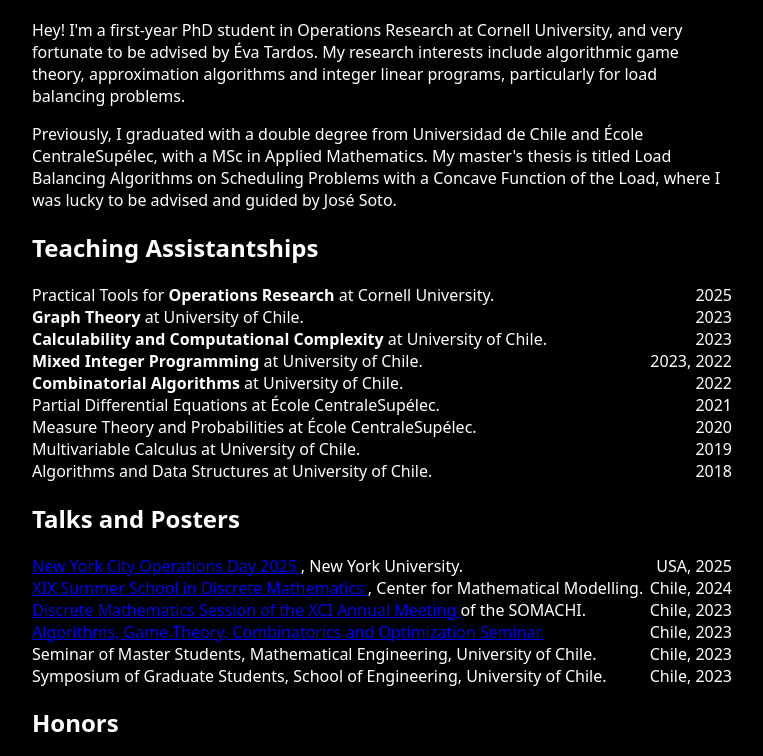
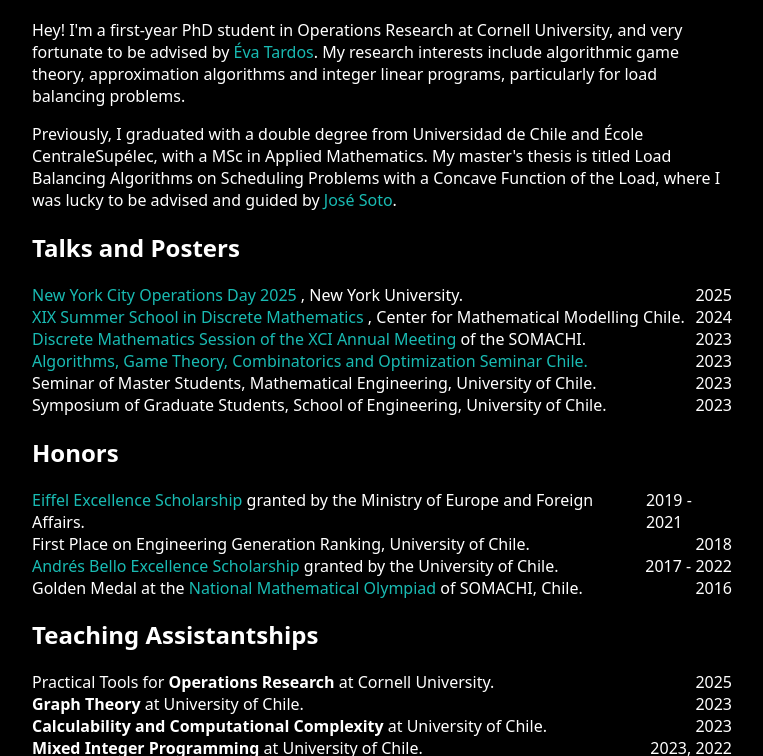
Before and after one commit to ElCrisLWH/ElCrisLWH.github.io, a plain HTML site: page index.html in a window 1280 px wide. Shown: the part 406-1162 px from the top of the page, without its empty margins (258-1021 px from the left). Drawn offline with Linux system fonts and the light colour scheme.

Commit message:
minor style fix

```diff
--- a/index.html
+++ b/index.html
@@ -28,7 +28,8 @@
 
 		<p>
 			Hey! I'm a first-year PhD student in Operations Research at Cornell University, and very fortunate to be
-			advised by Éva Tardos.
+			advised by
+			<a href="https://www.cs.cornell.edu/~eva/">Éva Tardos</a>.
 			My research interests include algorithmic game theory, approximation algorithms and integer linear programs,
 			particularly for load balancing problems.
 		</p>
@@ -37,8 +38,84 @@
 			Previously, I graduated with a double degree from Universidad de Chile and École CentraleSupélec, with a MSc
 			in Applied Mathematics.
 			My master's thesis is titled Load Balancing Algorithms on Scheduling Problems with a Concave Function of the
-			Load, where I was lucky to be advised and guided by José Soto.
+			Load, where I was lucky to be advised and guided by
+			<a href="https://www.dim.uchile.cl/~jsoto/">José Soto</a>.
 		</p>
+
+
+		<h2>Talks and Posters</h2>
+
+		<div class="bullet">
+			<span class="left"> <a href="https://sites.google.com/stern.nyu.edu/nyc-ops-day-2025/home">
+					New York City Operations Day 2025
+				</a>, New York University.
+			</span>
+			<span class="right"> 2025 </span>
+		</div>
+
+		<div class="bullet">
+			<span class="left"> <a href="https://eventos.cmm.uchile.cl/discretas2024/">
+					XIX Summer School in Discrete Mathematics
+				</a>, Center for Mathematical Modelling Chile.
+			</span>
+			<span class="right"> 2024 </span>
+		</div>
+
+		<div class="bullet">
+			<span class="left"> <a
+					href="https://sites.google.com/uchile.cl/somachi2023/actividades-cient%C3%ADficas/sesiones-tem%C3%A1ticas">
+					Discrete Mathematics Session of the XCI Annual Meeting
+				</a> of the SOMACHI. </span>
+			<span class="right"> 2023 </span>
+		</div>
+
+		<div class="bullet">
+			<span class="left"> <a href="https://sites.google.com/view/agco-seminar-chile/home">
+					Algorithms, Game Theory, Combinatorics and Optimization Seminar Chile.
+				</a>
+			</span>
+			<span class="right"> 2023 </span>
+		</div>
+
+		<div class="bullet">
+			<span class="left"> Seminar of Master Students, Mathematical Engineering, University of
+				Chile. </span>
+			<span class="right"> 2023 </span>
+		</div>
+
+		<div class="bullet">
+			<span class="left"> Symposium of Graduate Students, School of Engineering, University of Chile. </span>
+			<span class="right"> 2023 </span>
+		</div>
+
+
+		<h2>Honors</h2>
+
+		<div class="bullet">
+			<span> <a href="https://www.campusfrance.org/en/france-excellence-eiffel-scholarship-program">
+					Eiffel Excellence Scholarship
+				</a> granted by the Ministry of Europe and Foreign Affairs.
+			</span>
+			<span> 2019 - 2021 </span>
+		</div>
+		<div class="bullet">
+			<span> First Place on Engineering Generation Ranking, University of Chile. </span>
+			<span> 2018 </span>
+		</div>
+		<div class="bullet">
+			<span> <a href="https://uchile.cl/dbe/bab">
+					Andrés Bello Excellence Scholarship
+				</a> granted by the University of Chile.
+			</span>
+			<span> 2017 - 2022 <span>
+		</div>
+		<div class="bullet">
+			<span> Golden Medal at the <a href="https://olimpiadadematematica.cl/">
+					National Mathematical Olympiad
+				</a> of SOMACHI, Chile. </span>
+			<span> 2016 </span>
+		</div>
+
 
 		<h2> Teaching Assistantships </h2>
 
@@ -99,76 +176,6 @@
 			<span> 2023, 2022 </span>
 		</div> -->
 
-		<h2>Talks and Posters</h2>
-
-		<div class="bullet">
-			<span class="left"> <a href="https://sites.google.com/stern.nyu.edu/nyc-ops-day-2025/home">
-					New York City Operations Day 2025
-				</a>, New York University.
-			</span>
-			<span class="right"> USA, 2025 </span>
-		</div>
-
-		<div class="bullet">
-			<span class="left"> <a href="https://eventos.cmm.uchile.cl/discretas2024/">
-					XIX Summer School in Discrete Mathematics
-				</a>, Center for Mathematical Modelling.
-			</span>
-			<span class="right"> Chile, 2024 </span>
-		</div>
-
-		<div class="bullet">
-			<span class="left"> <a
-					href="https://sites.google.com/uchile.cl/somachi2023/actividades-cient%C3%ADficas/sesiones-tem%C3%A1ticas">
-					Discrete Mathematics Session of the XCI Annual Meeting
-				</a> of the SOMACHI. </span>
-			<span class="right"> Chile, 2023 </span>
-		</div>
-
-		<div class="bullet">
-			<span class="left"> <a href="https://sites.google.com/view/agco-seminar-chile/home">
-					Algorithms, Game Theory, Combinatorics and Optimization Seminar.
-				</a>
-			</span>
-			<span class="right"> Chile, 2023 </span>
-		</div>
-
-		<div class="bullet">
-			<span class="left"> Seminar of Master Students, Mathematical Engineering, University of
-				Chile. </span>
-			<span class="right"> Chile, 2023 </span>
-		</div>
-
-		<div class="bullet">
-			<span class="left"> Symposium of Graduate Students, School of Engineering, University of Chile. </span>
-			<span class="right"> Chile, 2023 </span>
-		</div>
-
-		<h2>Honors</h2>
-		<div class="bullet">
-			<span> <a href="https://www.campusfrance.org/en/france-excellence-eiffel-scholarship-program">
-					Eiffel Excellence Scholarship
-				</a> granted by the Ministry of Europe and Foreign Affairs.
-			</span>
-			<span> 2019 - 2021 </span>
-		</div>
-		<div class="bullet">
-			<span> First Place on Engineering Generation Ranking, University of Chile. </span>
-			<span> 2018 </span>
-		</div>
-		<div class="bullet">
-			<span> <a href="https://uchile.cl/dbe/bab">
-					Andrés Bello Excellence Scholarship
-				</a> granted by the University of Chile.
-			</span>
-			<span> 2017 - 2022 <span>
-		</div>
-		<div class="bullet">
-			<span> Golden Medal at the <a href="https://olimpiadadematematica.cl/">
-					National Mathematical Olympiad
-				</a> of SOMACHI, Chile. </span>
-			<span> 2016 </span>
-		</div>
 
 		<h2>Contact</h2>
 
--- a/style.css
+++ b/style.css
@@ -65,6 +65,11 @@ header {
     justify-content: space-between;
 }
 
+a {
+    text-decoration: none;
+    color: var(--icon-primary);
+}
+
 nav a {
     font-size: 1.3rem;
     margin: 0 10px;
```
